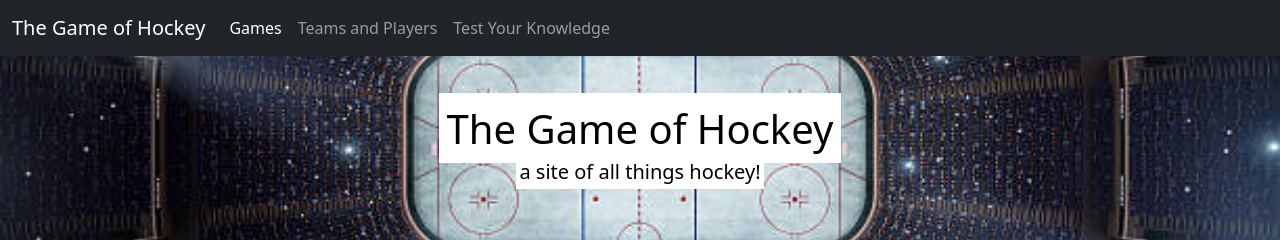
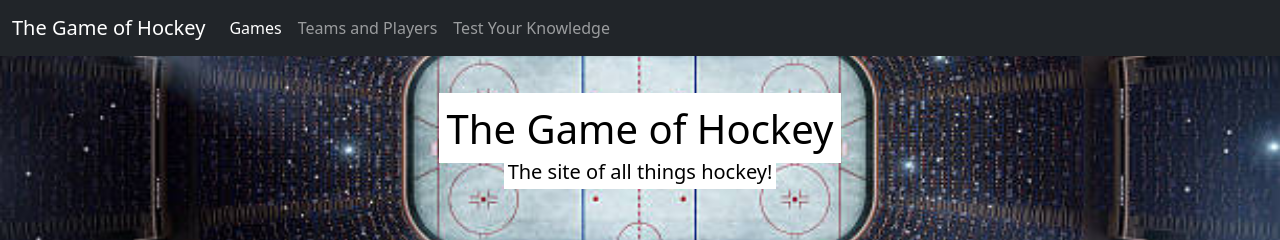
Before and after one commit to Jess-Benenati/Hockey, a plain HTML site: page teams-and-players.html in a window 1280 px wide. Shown: the top 240 px of the page. Drawn offline with nearby package versions, Linux system fonts and the light colour scheme; grey boxes are pictures that could not be loaded.

Commit message:
change in title text

```diff
--- a/teams-and-players.html
+++ b/teams-and-players.html
@@ -34,7 +34,7 @@
     <mark style="background-color: white; color: black;"> The Game of Hockey</mark>
   </h1>
   <h5>
-    <mark style="background-color: white; color: black;"> a site of all things hockey!</mark>
+    <mark style="background-color: white; color: black;"> The site of all things hockey!</mark>
   </h5>
 </div>
 
```
